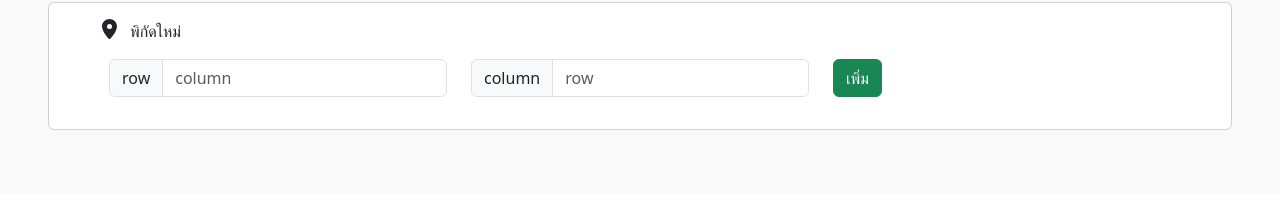
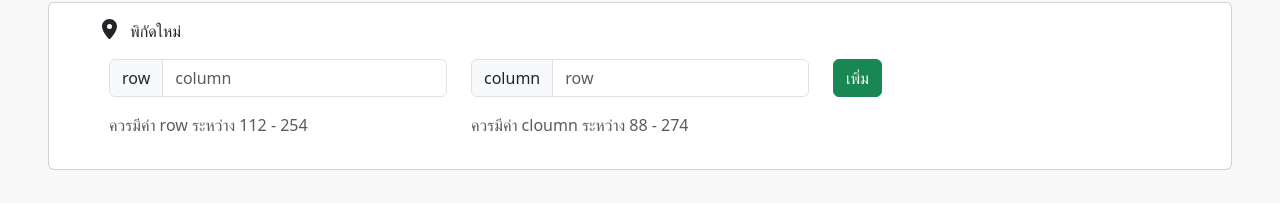
Before and after one commit to Ropocatsip/IndexPredictor, a Next.js app in the folder index-predictor/: page /predictor-detail/coordinates in a window 1280 px wide. Shown: the part 331-534 px from the top of the page. Built offline with nearby package versions, Linux system fonts and the light colour scheme; no server answers; the database is empty.

Commit message:
เพิ่มคำอธิบาย

```diff
--- a/index-predictor/app/predictor-detail/coordinates/page.tsx
+++ b/index-predictor/app/predictor-detail/coordinates/page.tsx
@@ -152,6 +152,7 @@ export default function COORDINATES() {
                     <input value={row} onChange={(e) => setRow(Number(e.target.value))}
                       type="number" className="form-control" placeholder="column" aria-label="column" aria-describedby="basic-addon1"/>
                   </div>
+                  <p className='text-muted'>ควรมีค่า row ระหว่าง 112 - 254</p>
                 </div>
                 <div className="col-sm">
                   <div className="input-group mb-3">
@@ -159,6 +160,7 @@ export default function COORDINATES() {
                     <input value={column} onChange={(e) => setColumn(Number(e.target.value))}
                       type="number" className="form-control" placeholder="row" aria-label="row" aria-describedby="basic-addon1"/>
                   </div>
+                  <p className='text-muted'>ควรมีค่า cloumn ระหว่าง 88 - 274</p>
                 </div>
                 <div className="col-sm align-items-end">
                   <button type="button" className="btn btn-success mb-3" onClick={() =>{if (row && column) addIndexCoordinates(row, column)}}>
```
